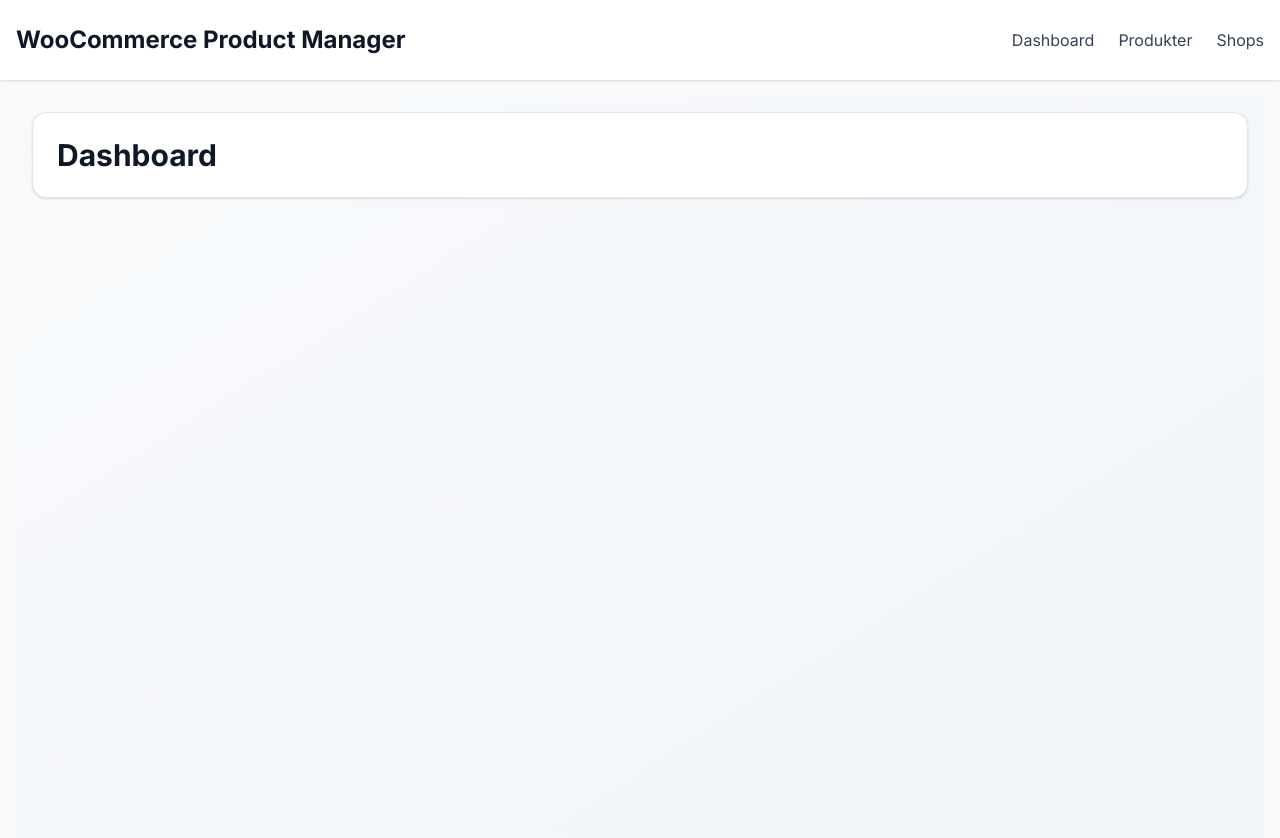
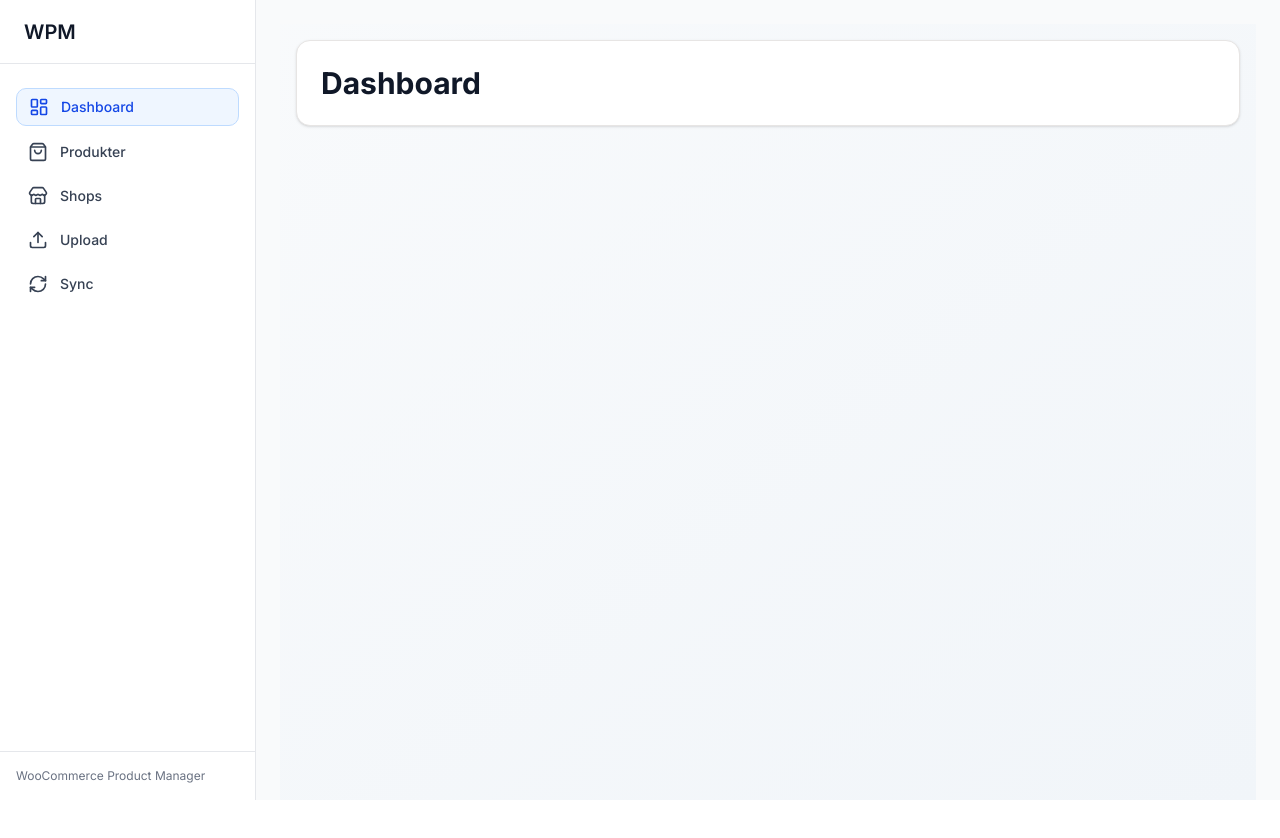
Before and after one commit to Karalumpas/wpm, a Next.js app: page /dashboard in a window 1280 px wide. Shown: the top 838 px of the page. After the commit the page ends 800 px from the top, so only its background shows below. Built offline with nearby package versions, Linux system fonts and the light colour scheme.

Commit message:
Implement modern sidebar navigation with icons and active states
Co-authored-by: Karalumpas <124269586+Karalumpas@users.noreply.github.com>

```diff
--- a/package.json
+++ b/package.json
@@ -22,6 +22,7 @@
     "papaparse": "^5.5.3",
     "react": "19.1.0",
     "react-dom": "19.1.0",
+    "react-hook-form": "^7.62.0",
     "sonner": "^2.0.6",
     "sqlite3": "^5.1.7",
     "tailwind-merge": "^3.3.1",
--- a/src/app/layout.tsx
+++ b/src/app/layout.tsx
@@ -3,8 +3,10 @@ import "@fontsource/inter/400.css";
 import "@fontsource/inter/500.css";
 import "@fontsource/inter/600.css";
 import "@fontsource/inter/700.css";
-import Link from "next/link";
 import { ShopProvider } from "@/components/ShopContext";
+import { Toaster } from "sonner";
+import { AppLayout } from "@/components/layout/AppLayout";
+import { ErrorBoundary } from "@/components/common/ErrorBoundary";
 import "./globals.css";
 
 export const metadata: Metadata = {
@@ -19,33 +21,15 @@ export default function RootLayout({
 }>) {
   return (
     <html lang="en">
-      <body
-        className="font-sans antialiased bg-gray-50"
-        suppressHydrationWarning
-      >
-        <ShopProvider>
-          <header className="bg-white shadow">
-            <div className="max-w-7xl mx-auto px-4 py-6 flex items-center justify-between">
-              <h1 className="text-2xl font-bold text-gray-900">
-                WooCommerce Product Manager
-              </h1>
-              <nav className="space-x-6 text-gray-700">
-                <Link href="/dashboard" className="hover:text-blue-600">
-                  Dashboard
-                </Link>
-                <Link href="/manager?tab=products" className="hover:text-blue-600">
-                  Produkter
-                </Link>
-                <Link href="/manager?tab=shops" className="hover:text-blue-600">
-                  Shops
-                </Link>
-              </nav>
-            </div>
-          </header>
-          <main className="max-w-7xl mx-auto p-4">
-            {children}
-          </main>
-        </ShopProvider>
+      <body className="font-sans antialiased" suppressHydrationWarning>
+        <ErrorBoundary>
+          <ShopProvider>
+            <AppLayout>
+              {children}
+            </AppLayout>
+            <Toaster richColors position="top-right" />
+          </ShopProvider>
+        </ErrorBoundary>
       </body>
     </html>
   );
--- a/src/app/manager/page.tsx
+++ b/src/app/manager/page.tsx
@@ -10,23 +10,7 @@ import { Card, CardContent, CardHeader, CardTitle } from '@/components/ui/card';
 import { Badge } from '@/components/ui/badge';
 import ProductSheetModal from '@/components/ProductSheetModal';
 import type { WooProduct } from '@/lib/wooApi';
-// Custom toast implementation
-const toast = {
-  success: (message: string) => {
-    const toastEl = document.createElement('div');
-    toastEl.className = 'fixed top-4 right-4 bg-green-600 text-white px-4 py-2 rounded-lg shadow-lg z-50 animate-pulse';
-    toastEl.textContent = message;
-    document.body.appendChild(toastEl);
-    setTimeout(() => document.body.removeChild(toastEl), 3000);
-  },
-  error: (message: string) => {
-    const toastEl = document.createElement('div');
-    toastEl.className = 'fixed top-4 right-4 bg-red-600 text-white px-4 py-2 rounded-lg shadow-lg z-50 animate-pulse';
-    toastEl.textContent = message;
-    document.body.appendChild(toastEl);
-    setTimeout(() => document.body.removeChild(toastEl), 3000);
-  }
-};
+import { toast } from 'sonner';
 import {
   Plus,
   ShoppingBag,
@@ -118,7 +102,11 @@ function WooCommerceManager() {
         prev.map((s) => (s.id === shop.id ? { ...s, isConnected: data.success } : s)),
       );
       if (!background) {
-        toast.success(data.success ? 'Forbindelse etableret!' : 'Forbindelse fejlede!');
+        if (data.success) {
+          toast.success('Forbindelse etableret!');
+        } else {
+          toast.error('Forbindelse fejlede!');
+        }
       }
     } catch {
       setShops((prev) =>
--- /dev/null
+++ b/src/components/common/ErrorBoundary.tsx
@@ -0,0 +1,66 @@
+'use client';
+
+import React, { Component, ErrorInfo, ReactNode } from 'react';
+import { AlertCircle, RefreshCw } from 'lucide-react';
+import { Button } from '@/components/ui/button';
+
+interface Props {
+  children?: ReactNode;
+  fallback?: ReactNode;
+}
+
+interface State {
+  hasError: boolean;
+  error?: Error;
+}
+
+export class ErrorBoundary extends Component<Props, State> {
+  public state: State = {
+    hasError: false,
+  };
+
+  public static getDerivedStateFromError(error: Error): State {
+    return { hasError: true, error };
+  }
+
+  public componentDidCatch(error: Error, errorInfo: ErrorInfo) {
+    console.error('Error boundary caught an error:', error, errorInfo);
+  }
+
+  private handleReset = () => {
+    this.setState({ hasError: false, error: undefined });
+  };
+
+  public render() {
+    if (this.state.hasError) {
+      if (this.props.fallback) {
+        return this.props.fallback;
+      }
+
+      return (
+        <div className="flex items-center justify-center min-h-[400px] p-6">
+          <div className="text-center max-w-md">
+            <AlertCircle className="w-12 h-12 text-red-500 mx-auto mb-4" />
+            <h2 className="text-xl font-semibold text-gray-900 mb-2">
+              Noget gik galt
+            </h2>
+            <p className="text-gray-600 mb-4">
+              Der opstod en uventet fejl. Prøv at genindlæse siden.
+            </p>
+            {process.env.NODE_ENV === 'development' && this.state.error && (
+              <pre className="text-xs text-left bg-gray-100 p-3 rounded mb-4 overflow-auto">
+                {this.state.error.message}
+              </pre>
+            )}
+            <Button onClick={this.handleReset} className="inline-flex items-center">
+              <RefreshCw className="w-4 h-4 mr-2" />
+              Prøv igen
+            </Button>
+          </div>
+        </div>
+      );
+    }
+
+    return this.props.children;
+  }
+}
--- /dev/null
+++ b/src/components/common/LoadingState.tsx
@@ -0,0 +1,41 @@
+import { Loader2 } from 'lucide-react';
+import { cn } from '@/lib/utils';
+
+interface LoadingSpinnerProps {
+  className?: string;
+  size?: 'sm' | 'md' | 'lg';
+}
+
+export function LoadingSpinner({ className, size = 'md' }: LoadingSpinnerProps) {
+  const sizeClasses = {
+    sm: 'w-4 h-4',
+    md: 'w-6 h-6',
+    lg: 'w-8 h-8',
+  };
+
+  return (
+    <Loader2
+      className={cn(
+        'animate-spin text-gray-500',
+        sizeClasses[size],
+        className
+      )}
+    />
+  );
+}
+
+interface LoadingStateProps {
+  message?: string;
+  className?: string;
+}
+
+export function LoadingState({ message = 'Loading...', className }: LoadingStateProps) {
+  return (
+    <div className={cn('flex items-center justify-center p-8', className)}>
+      <div className="flex flex-col items-center space-y-3">
+        <LoadingSpinner size="lg" />
+        <p className="text-sm text-gray-600">{message}</p>
+      </div>
+    </div>
+  );
+}
--- /dev/null
+++ b/src/components/layout/AppLayout.tsx
@@ -0,0 +1,22 @@
+'use client';
+
+import { Sidebar } from './Sidebar';
+
+interface AppLayoutProps {
+  children: React.ReactNode;
+}
+
+export function AppLayout({ children }: AppLayoutProps) {
+  return (
+    <div className="flex h-screen bg-gray-50">
+      <Sidebar />
+      <div className="flex-1 flex flex-col overflow-hidden">
+        <main className="flex-1 overflow-auto">
+          <div className="max-w-7xl mx-auto p-6">
+            {children}
+          </div>
+        </main>
+      </div>
+    </div>
+  );
+}
--- /dev/null
+++ b/src/components/layout/Sidebar.tsx
@@ -0,0 +1,86 @@
+'use client';
+
+import Link from 'next/link';
+import { usePathname } from 'next/navigation';
+import { cn } from '@/lib/utils';
+import {
+  LayoutDashboard,
+  ShoppingBag,
+  Store,
+  Upload,
+  RefreshCw,
+} from 'lucide-react';
+
+const navigation = [
+  {
+    name: 'Dashboard',
+    href: '/dashboard',
+    icon: LayoutDashboard,
+  },
+  {
+    name: 'Produkter',
+    href: '/manager?tab=products',
+    icon: ShoppingBag,
+  },
+  {
+    name: 'Shops',
+    href: '/manager?tab=shops',
+    icon: Store,
+  },
+  {
+    name: 'Upload',
+    href: '/upload',
+    icon: Upload,
+  },
+  {
+    name: 'Sync',
+    href: '/sync',
+    icon: RefreshCw,
+  },
+];
+
+interface SidebarProps {
+  className?: string;
+}
+
+export function Sidebar({ className }: SidebarProps) {
+  const pathname = usePathname();
+
+  return (
+    <div className={cn('flex flex-col w-64 bg-white border-r border-gray-200', className)}>
+      <div className="flex items-center h-16 px-6 border-b border-gray-200">
+        <h1 className="text-xl font-semibold text-gray-900">WPM</h1>
+      </div>
+
+      <nav className="flex-1 px-4 py-6 space-y-2">
+        {navigation.map((item) => {
+          const isActive =
+            item.href === pathname ||
+            (item.href.includes('/manager') && pathname === '/manager');
+
+          return (
+            <Link
+              key={item.name}
+              href={item.href}
+              className={cn(
+                'flex items-center px-3 py-2 text-sm font-medium rounded-lg transition-colors',
+                isActive
+                  ? 'bg-blue-50 text-blue-700 border border-blue-200'
+                  : 'text-gray-700 hover:bg-gray-50 hover:text-gray-900'
+              )}
+            >
+              <item.icon className="w-5 h-5 mr-3" />
+              {item.name}
+            </Link>
+          );
+        })}
+      </nav>
+
+      <div className="p-4 border-t border-gray-200">
+        <p className="text-xs text-gray-500">
+          WooCommerce Product Manager
+        </p>
+      </div>
+    </div>
+  );
+}
```
Also changed, not shown: 2 other files (tests, documents, lock files or other folders).
